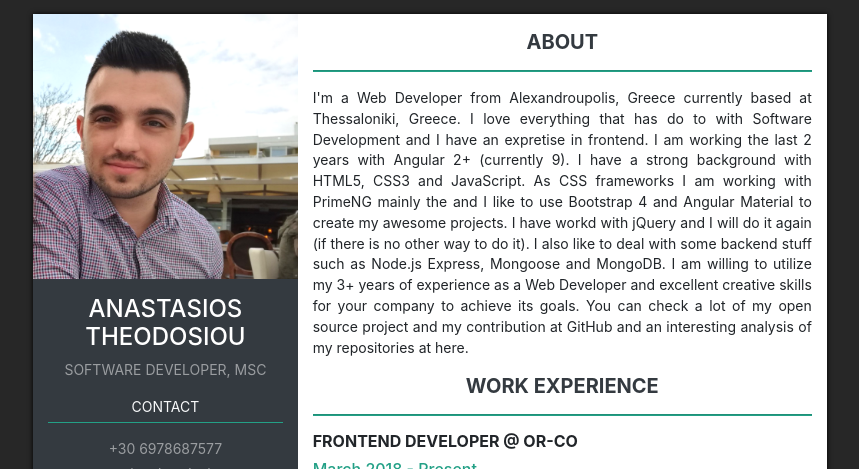
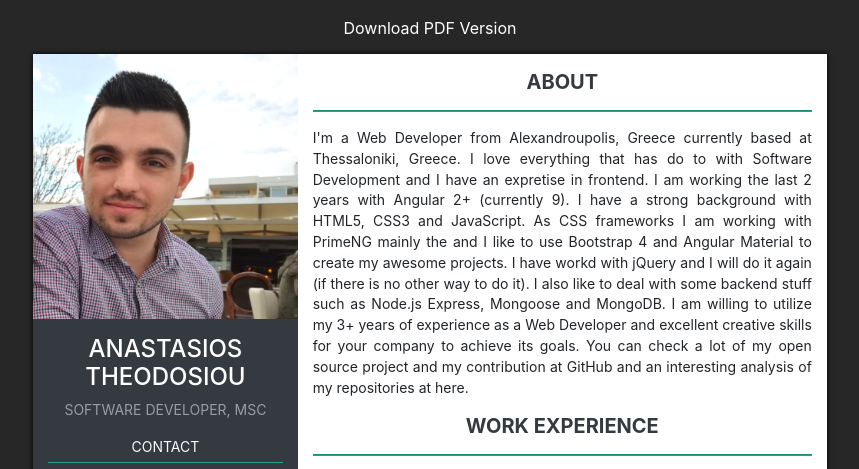
Before and after one commit to atheodosiou/html-css-resume, a plain HTML site: page index.html in a window 1280 px wide. Shown: the top 469 px of the page, without its empty margins (210-1069 px from the left). Drawn offline with nearby package versions, Linux system fonts and the light colour scheme.

Commit message:
add download pdf

```diff
--- a/index.html
+++ b/index.html
@@ -14,6 +14,13 @@
 </head>
 
 <body>
+    <div class="container-fluid">
+        <div class="row">
+            <div class="col-12">
+                <p class="text-center text-white mb-0 mt-3 download">Download PDF Version</p>
+            </div>
+        </div>
+    </div>
     <div class="container mb-3">
         <!-- FIRST PAGE -->
         <div class="row h-100 mb-3">
```
